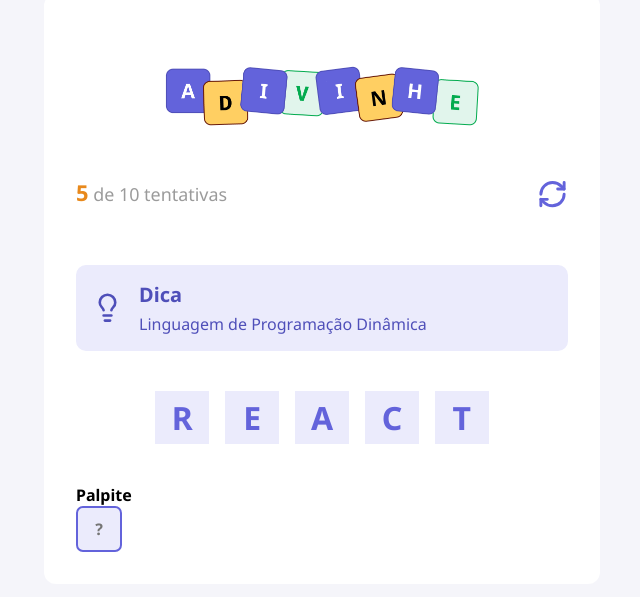
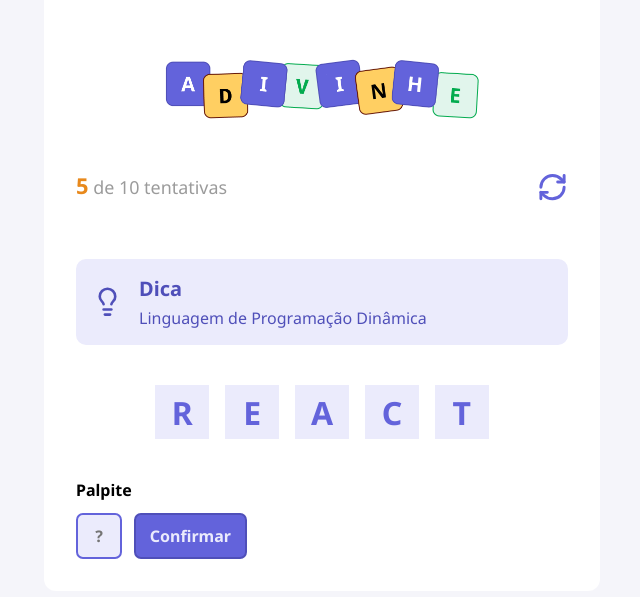
Before and after one commit to AndrePassoni/Adivinhe, a React (Vite) app: page / in a window 1280 px wide. Shown: the part 111-708 px from the top of the page, without its empty margins (318-958 px from the left). Built offline with nearby package versions, Linux system fonts and the light colour scheme.

Commit message:
feat: add Button component and integrate it into the main view; enhance styles for guess input

```diff
--- a/src/App.tsx
+++ b/src/App.tsx
@@ -4,6 +4,7 @@
 import { Letter } from "./components/Letter"
 import { Input } from "./components/Input"
 import { Tip } from "./components/Tip"
+import { Button } from "./components/Button"
 
 export default function() {
   function handleRestartGame() {
@@ -26,8 +27,9 @@
 
         <h4>Palpite</h4>
 
-        <div>
+        <div className={styles.guess}>
           <Input autoFocus maxLength={1} placeholder="?" />
+          <Button title="Confirmar" />
         </div>
       </main>
     </div>
--- a/src/app.module.css
+++ b/src/app.module.css
@@ -25,3 +25,9 @@
 
     margin: 2.5rem 0;
 }
+
+.guess {
+    display: flex;
+    gap: 0.75rem;
+    margin-top: 0.75rem;
+}
--- /dev/null
+++ b/src/components/Button/index.tsx
@@ -0,0 +1,13 @@
+import styles from "./styles.module.css"
+
+type Props = React.ComponentProps<"button"> & {
+    title: string
+}
+
+export function Button({ title, ...rest }: Props) {
+    return (
+        <button type="button" className={styles.button} {...rest}>
+            {title}
+        </button>
+    )
+}
--- /dev/null
+++ b/src/components/Button/styles.module.css
@@ -0,0 +1,12 @@
+.button {
+    height: 2.87rem;
+    border-radius: 0.43rem;
+
+    background-color: #6363DB;
+    border: 2px solid #4F4FB9;
+    color: #EBEBFC;
+
+    padding: 0 0.87rem;
+    font-size: 1rem;
+    font-weight: 700;
+}
--- a/src/global.css
+++ b/src/global.css
@@ -13,7 +13,7 @@
     font-family: "Noto Sans", serif;
 }
 
-input {
+input, button {
     font-family: "Noto Sans", serif;
 }
 
```
